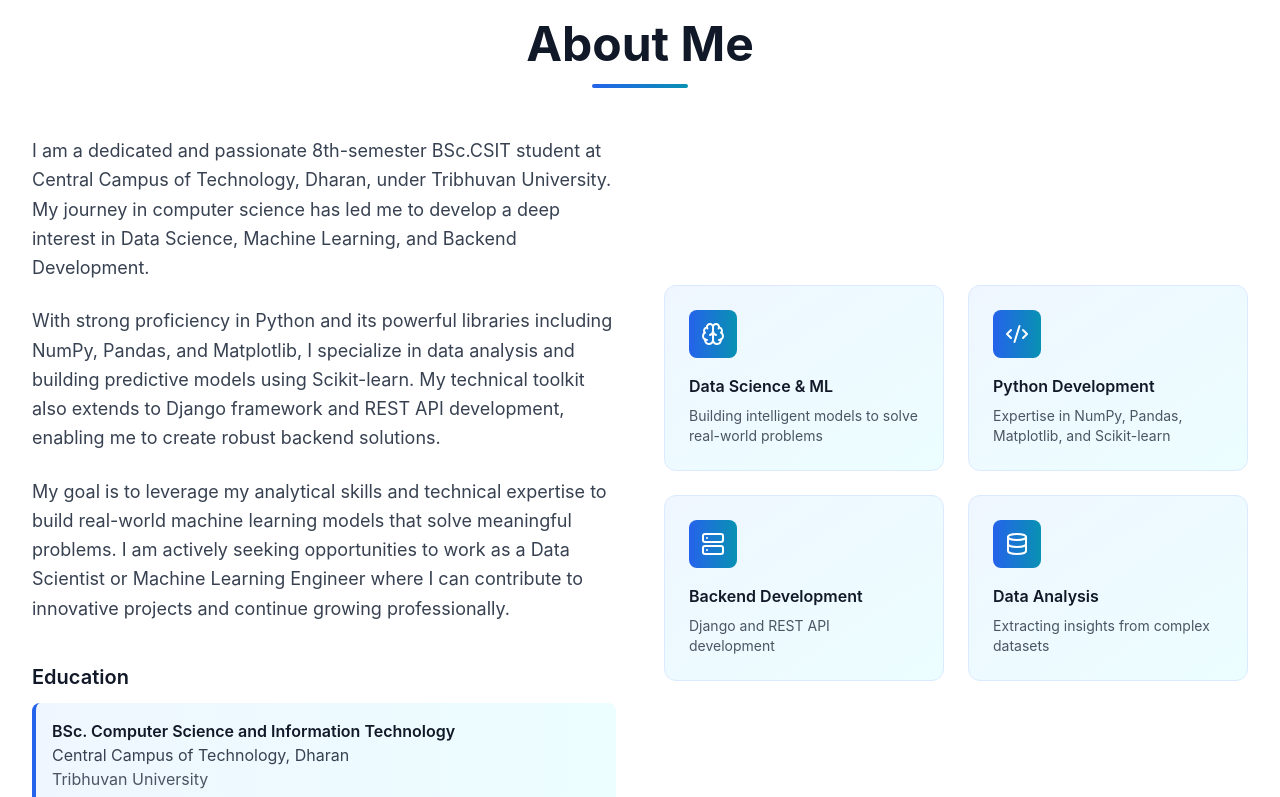
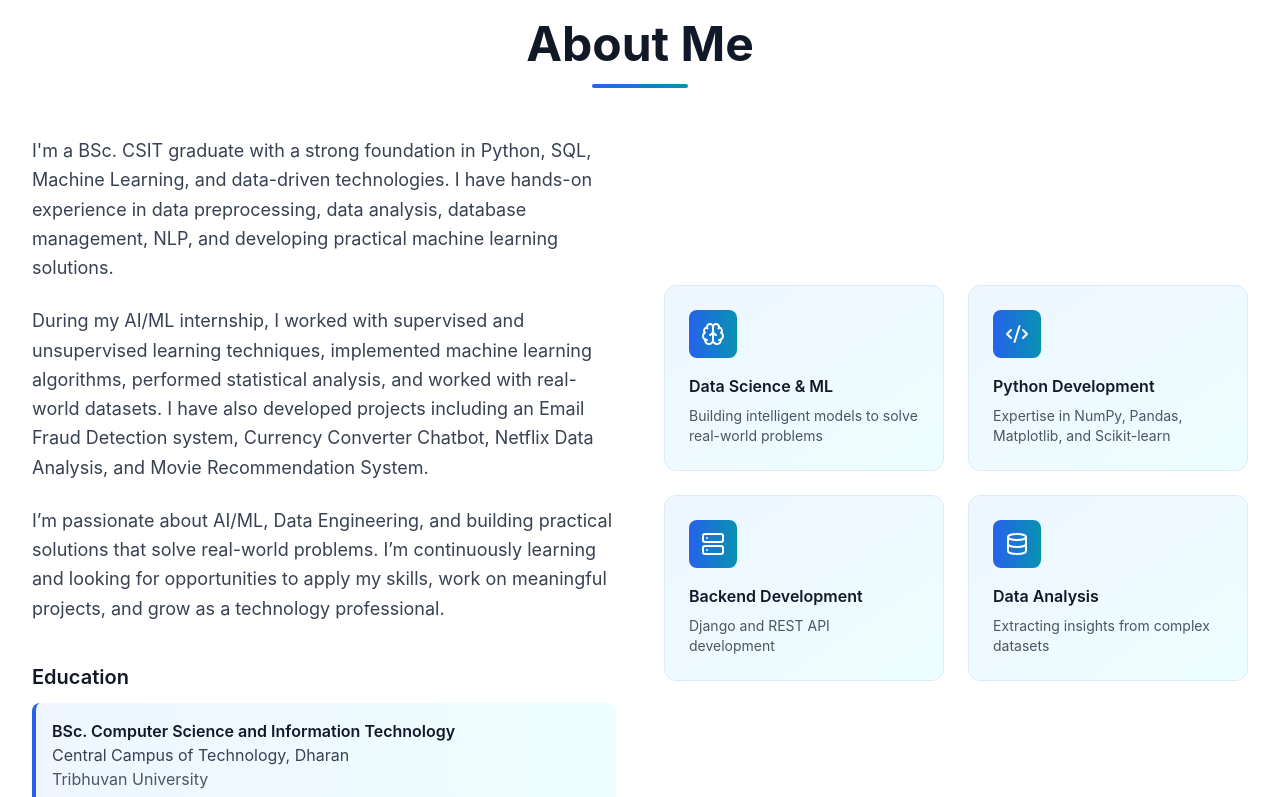
Before and after one commit to Carkey-Aakash/MyPORTFOLIO, a React (Vite) app in the folder project/: page / in a window 1280 px wide. Shown: the part 860-1657 px from the top of the page. Built offline with nearby package versions, Linux system fonts and the light colour scheme.

Commit message:
updated about section

```diff
--- a/project/src/components/About.tsx
+++ b/project/src/components/About.tsx
@@ -37,21 +37,22 @@ const About = () => {
         <div className="grid md:grid-cols-2 gap-12 items-center">
           <div className="space-y-6">
             <p className="text-lg text-gray-700 leading-relaxed">
-              I am a dedicated and passionate 8th-semester BSc.CSIT student at Central Campus of Technology, Dharan,
-              under Tribhuvan University. My journey in computer science has led me to develop a deep interest in
-              Data Science, Machine Learning, and Backend Development.
+              I'm a BSc. CSIT graduate with a strong foundation in Python, SQL, Machine Learning, and
+              data-driven technologies. I have hands-on experience in data preprocessing, data analysis,
+               database management, NLP, and developing practical machine learning solutions.
             </p>
 
             <p className="text-lg text-gray-700 leading-relaxed">
-              With strong proficiency in Python and its powerful libraries including NumPy, Pandas, and Matplotlib,
-              I specialize in data analysis and building predictive models using Scikit-learn. My technical toolkit
-              also extends to Django framework and REST API development, enabling me to create robust backend solutions.
+              During my AI/ML internship, I worked with supervised and unsupervised learning techniques,
+              implemented machine learning algorithms, performed statistical analysis, and worked with
+              real-world datasets. I have also developed projects including an Email Fraud Detection system,
+              Currency Converter Chatbot, Netflix Data Analysis, and Movie Recommendation System.
             </p>
 
             <p className="text-lg text-gray-700 leading-relaxed">
-              My goal is to leverage my analytical skills and technical expertise to build real-world machine learning
-              models that solve meaningful problems. I am actively seeking opportunities to work as a Data Scientist
-              or Machine Learning Engineer where I can contribute to innovative projects and continue growing professionally.
+              I’m passionate about AI/ML, Data Engineering, and building practical solutions that solve real-world
+               problems. I’m continuously learning and looking for opportunities to apply my skills, work
+              on meaningful projects, and grow as a technology professional.
             </p>
 
             <div className="pt-4">
@@ -60,7 +61,7 @@ const About = () => {
                 <p className="font-semibold text-gray-900">BSc. Computer Science and Information Technology</p>
                 <p className="text-gray-700">Central Campus of Technology, Dharan</p>
                 <p className="text-gray-600">Tribhuvan University</p>
-                <p className="text-sm text-gray-500 mt-1">8th Semester</p>
+                <p className="text-sm text-gray-500 mt-1">BSc. CSIT Graduated</p>
               </div>
             </div>
           </div>
```
